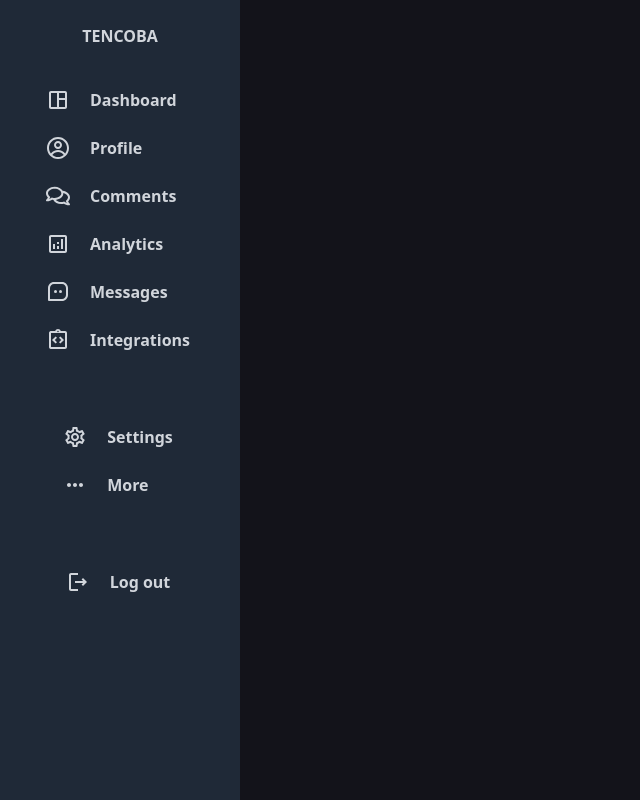
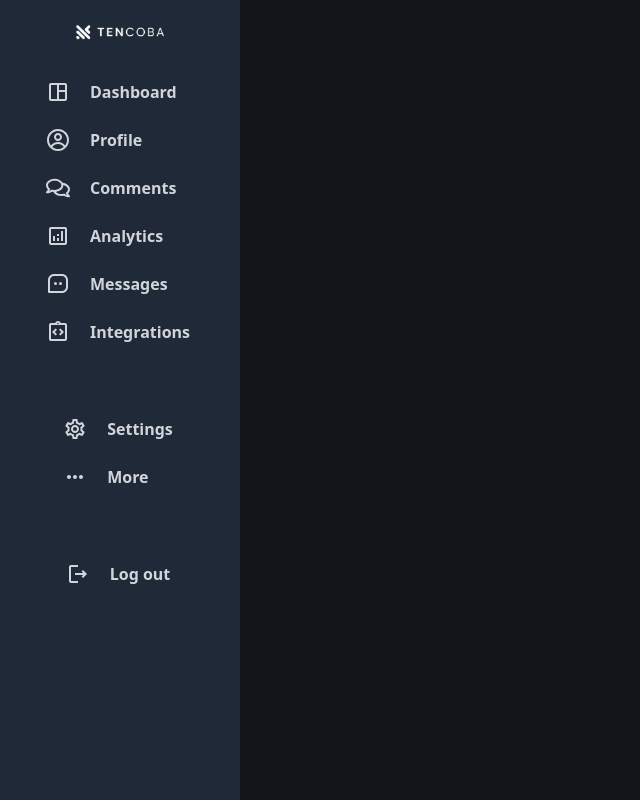
Before and after one commit to johnson419/Tencoba, a Next.js app: page /Dashboard in a window 1280 px wide. Shown: the whole page, without its empty margins (0-640 px from the left). Built offline with nearby package versions, Linux system fonts and the light colour scheme.

Commit message:
replaced words with logo

```diff
--- a/components/Sidebar.js
+++ b/components/Sidebar.js
@@ -1,3 +1,5 @@
+import Image from "next/image";
+import Link from "next/link";
 import React from "react";
 import { MdOutlineSpaceDashboard, MdOutlineAnalytics, MdOutlineIntegrationInstructions, MdOutlineSettings, MdOutlineMoreHoriz, MdOutlineLogout } from "react-icons/md";
 import { CgProfile } from "react-icons/cg";
@@ -20,9 +22,16 @@ const Sidebar = () => {
         {/* Side Panel */}
         <div className="p-6 w-1/2 h-screen bg-gray-800 z-20 fixed top-0 -left-96 lg:w-60 lg:left-0 peer-focus:left-0 peer:transition ease-out delay-150 duration-200">
           <div className="flex flex-col justify-start items-center">
-            <h1 className="text-base text-center cursor-pointer font-bold text-gray-300 border-gray-100 pb-4 w-full">
+          <Link
+            href="/"
+            passHref
+            className="cursor-pointer border-gray-100 pb-4"
+          >
+            <Image src="/logo.png" alt="logo" width={90} height={10} />{" "}
+          </Link>
+            {/* <h1 className="text-base text-center cursor-pointer font-bold text-gray-300 border-gray-100 pb-4 w-full">
               TENCOBA
-            </h1>
+            </h1> */}
             <div className="my-4 border-b border-gray-800 pb-4">
               <div className="flex mb-2 justify-start items-center gap-5 px-5 hover:bg-gray-500 p-2 rounded-md group cursor pointer hover:shadow-lg m-auto">
                 {/* Needed Icons */}
```
